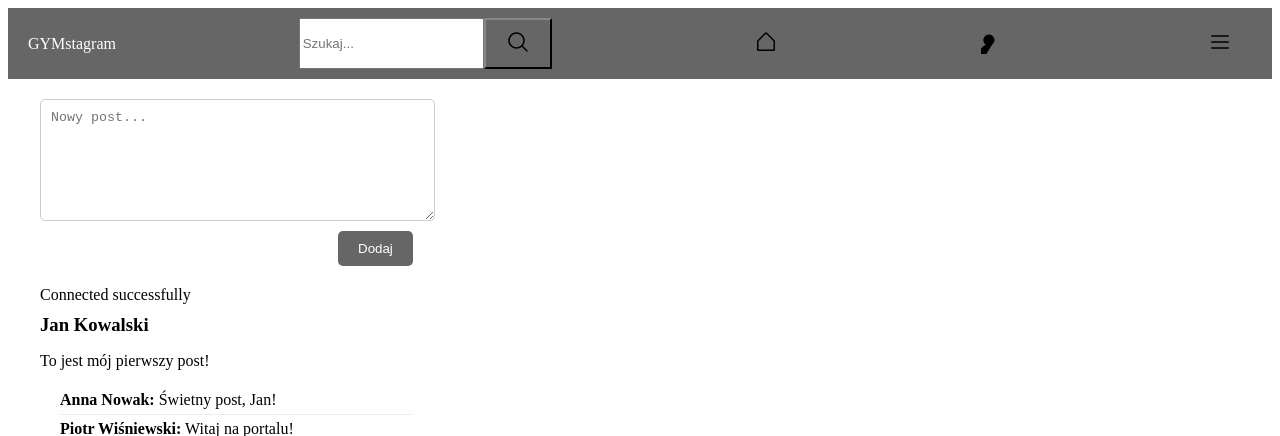
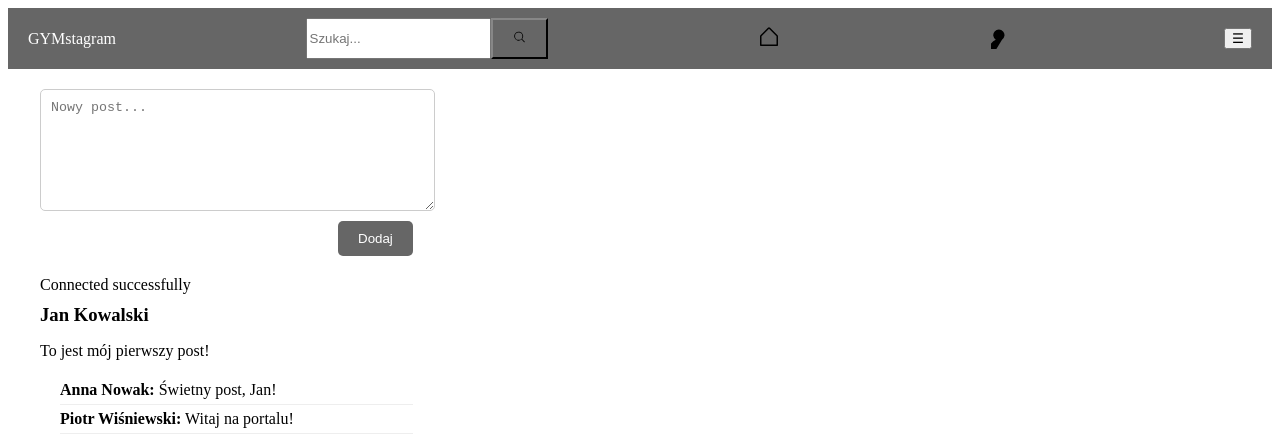
Before and after one commit to FreDo-JS/GYMSTAGRAM, a PHP site: page /gymstagram/glowna.php in a window 1280 px wide. Shown: the top 436 px of the page. Run offline with PHP 8.4, Linux system fonts and the light colour scheme; data comes from the database, SQL or seed files in the repository.

Commit message:
Update glowna.php

```diff
--- a/gymstagram/glowna.php
+++ b/gymstagram/glowna.php
@@ -13,7 +13,7 @@
       <form class="search-box">
         <input type="text" placeholder="Szukaj..." />
         <button type="submit" class="btn">
-          <svg xmlns="http://www.w3.org/2000/svg" width="24" height="24" fill="#000000" viewBox="0 0 256 256">
+          <svg class="search-svg" xmlns="http://www.w3.org/2000/svg" width="13" height="14" fill="#000000" viewBox="0 0 256 256">
             <path d="M229.66,218.34l-50.07-50.06a88.11,88.11,0,1,0-11.31,11.31l50.06,50.07a8,8,0,0,0,11.32-11.32ZM40,112a72,72,0,1,1,72,72A72.08,72.08,0,0,1,40,112Z"></path>
           </svg>
         </button>
@@ -29,15 +29,13 @@
         </svg>
       </a>
       <div class="dropdown">
-        <a href="#">
-          <svg xmlns="http://www.w3.org/2000/svg" width="24" height="24" fill="#000000" viewBox="0 0 256 256">
-            <path d="M224,128a8,8,0,0,1-8,8H40a8,8,0,0,1,0-16H216A8,8,0,0,1,224,128ZM40,72H216a8,8,0,0,0,0-16H40a8,8,0,0,0,0,16ZM216,184H40a8,8,0,0,0,0,16H216a8,8,0,0,0,0-16Z"></path>
-          </svg>
-        </a>
-        <div class="dropdown-content">
-          <a href="#">Wyloguj</a>
+        <button class="dropbtn">&#9776;</button>
+            <div class="dropdown-content">
+                <a href="#">Opcja 1</a>
+                <a href="#">Opcja 2</a>
+                <a href="startowa.html">Wyloguj</a>
+            </div>
         </div>
-      </div>
     </nav>
     <div class="main-content">
       <div class="post-section">
```
